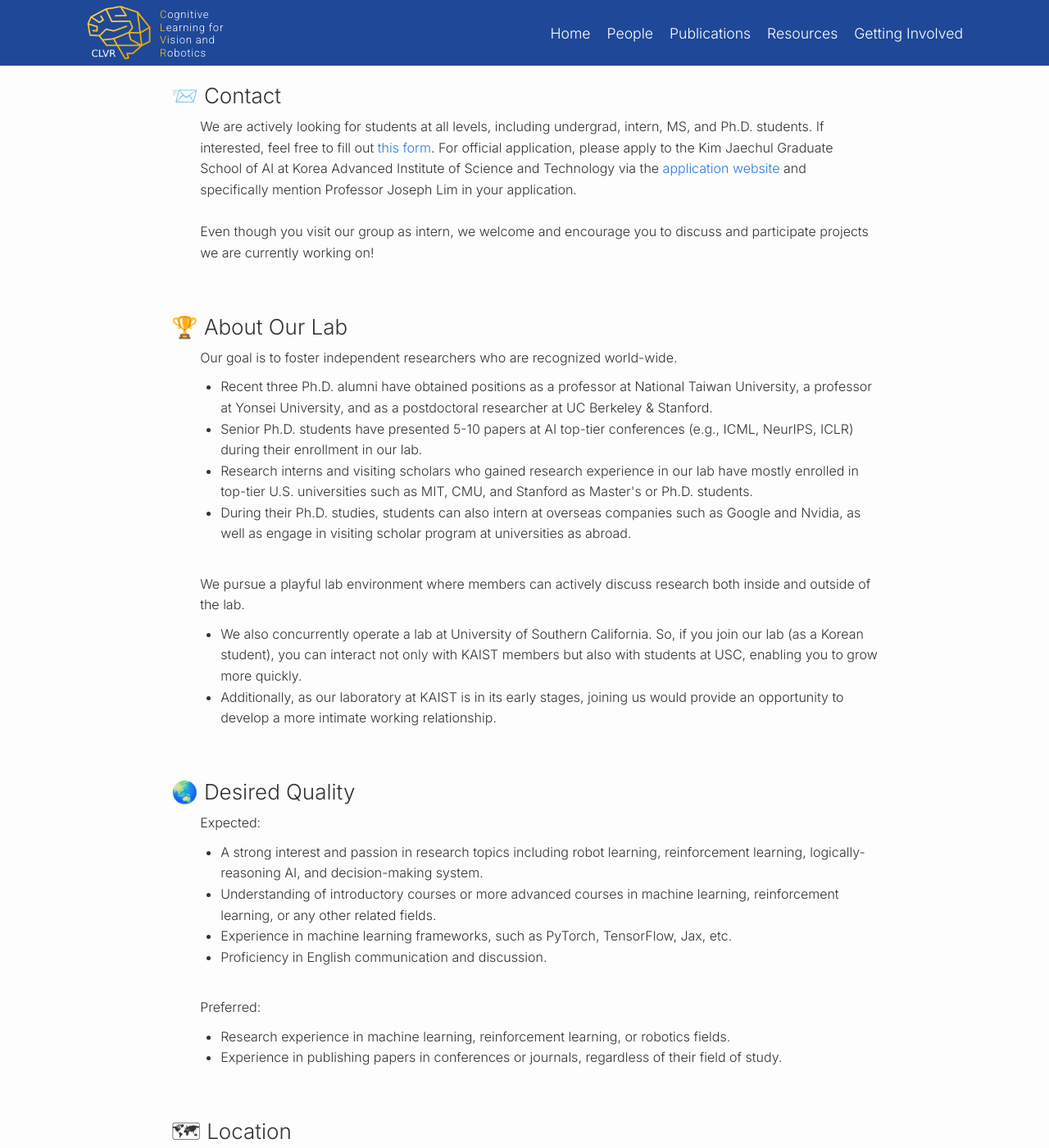
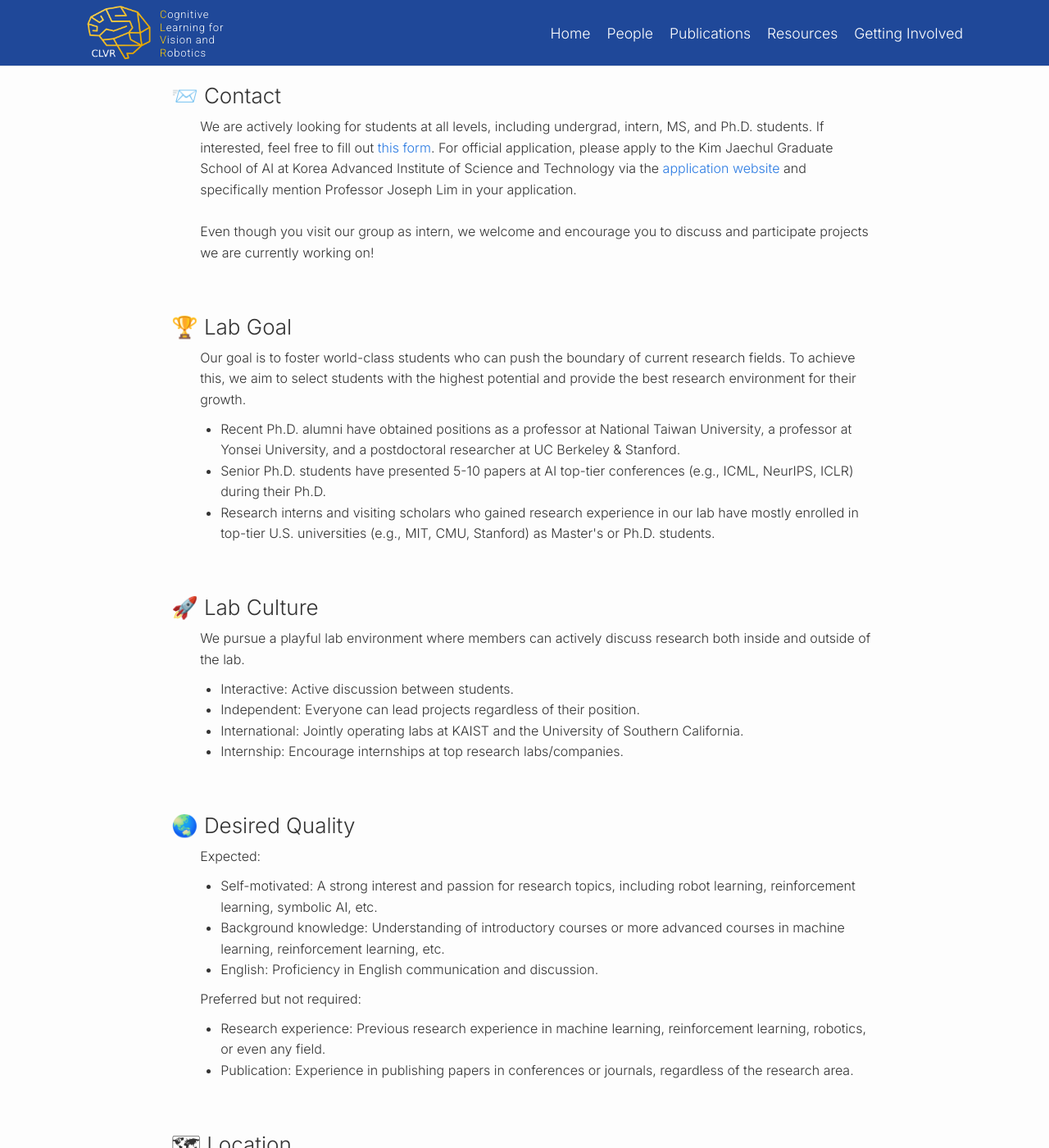
Before and after one commit to minhoheo/minhoheo.github.io, a Jekyll site: the page built from getting_involved.md, in a window 1280 px wide and 1400 px high. Shown: the whole window at 82% size. Built offline with Jekyll 4.4.1, drawn with Linux system fonts in a browser that asks for light colours; some web fonts are replaced.

Commit message:
update getting involved, nav bar show color on touch

```diff
--- a/_sass/minima/_layout.scss
+++ b/_sass/minima/_layout.scss
@@ -57,6 +57,10 @@
     transition: width 0.2s, background-color 0.5s;
     margin: 0 auto;
     z-index: 150;
+
+    @include media-query($on-palm) {
+        height: 0px;
+    }
 }
 
 .active-link .underline {
@@ -72,6 +76,18 @@
 .top-page-link:active .underline {
 	transition: none;
 	background-color: rgba(255,255,255,0.76);
+}
+
+.top-page-link {
+
+    @include media-query($on-palm) {
+        margin: 0px 0px 0px 0px !important;
+
+        &:active {
+            background-color: #7EC8E3;
+            // text-decoration: overline;
+        }
+    }
 }
 
 .site-title {
--- a/assets/projects/p_logic/main.scss
+++ b/assets/projects/p_logic/main.scss
@@ -170,6 +170,7 @@ For the top navigation bar.
       &:not(:last-child) {
         margin-right: 0;
       }
+
       margin-left: 20px;
       text-decoration: none;
     }
--- a/getting_involved.md
+++ b/getting_involved.md
@@ -30,27 +30,44 @@ order: 9
 
     <br><br>
 
-	<h3 style="text-align: left;">&#127942; <b>About Our Lab</b> </h3>
+	<h3 style="text-align: left;">&#127942; <b>Lab Goal</b> </h3>
     <p class="margin-left">
-	Our goal is to foster independent researchers who are recognized world-wide.
+	Our goal is to foster world-class students who can push the boundary of current research fields. To achieve this, we aim to select students with the highest potential and provide the best research environment for their growth.
     </p>
 	<ul class="margin-left-list">
         <li>
-        Recent three Ph.D. alumni have obtained positions as a professor at National Taiwan University, a professor at Yonsei University, and as a postdoctoral researcher at UC Berkeley & Stanford.
+        Recent Ph.D. alumni have obtained positions as a professor at National Taiwan University, a professor at Yonsei University, and a postdoctoral researcher at UC Berkeley & Stanford.
         </li>
         <li>
-        Senior Ph.D. students have presented 5-10 papers at AI top-tier conferences (e.g., ICML, NeurIPS, ICLR) during their enrollment in our lab.
+        Senior Ph.D. students have presented 5-10 papers at AI top-tier conferences (e.g., ICML, NeurIPS, ICLR) during their Ph.D.
         </li>
         <li>
-        Research interns and visiting scholars who gained research experience in our lab have mostly enrolled in top-tier U.S. universities such as MIT, CMU, and Stanford as Master's or Ph.D. students.
-        </li>
-        <li>
-        During their Ph.D. studies, students can also intern at overseas companies such as Google and Nvidia, as well as engage in visiting scholar program at universities as abroad.
+        Research interns and visiting scholars who gained research experience in our lab have mostly enrolled in top-tier U.S. universities (e.g., MIT, CMU, Stanford) as Master's or Ph.D. students.
         </li>
 	</ul>
 
+    <br><br>
 
-    <br>
+    <h3 style="text-align: left;">&#128640; <b>Lab Culture</b> </h3>
+    <p class="margin-left">
+	We pursue a playful lab environment where members can actively discuss research both inside and outside of the lab.
+    </p>
+	<ul class="margin-left-list">
+        <li>
+        Interactive: Active discussion between students.
+        </li>
+        <li>
+        Independent: Everyone can lead projects regardless of their position.
+        </li>
+        <li>
+        International: Jointly operating labs at KAIST and the University of Southern California.
+        </li>
+        <li>
+        Internship: Encourage internships at top research labs/companies.
+        </li>
+	</ul>
+
+    <!-- <br>
     <p class="margin-left">
 	We pursue a playful lab environment where members can actively discuss research both inside and outside of the lab.
     </p>
@@ -62,7 +79,7 @@ order: 9
         <li>
         Additionally, as our laboratory at KAIST is in its early stages, joining us would provide an opportunity to develop a more intimate working relationship.
         </li>
-	</ul>
+	</ul> -->
 
 	<br><br>
 
@@ -72,28 +89,25 @@ order: 9
     </p>
 	<ul class="margin-left-list">
 		<li>
-		A strong interest and passion in research topics including robot learning, reinforcement learning, logically-reasoning AI, and decision-making system.
+        Self-motivated: A strong interest and passion for research topics, including robot learning, reinforcement learning, symbolic AI, etc.
 		</li>
 		<li>
-		Understanding of introductory courses or more advanced courses in machine learning, reinforcement learning, or any other related fields.
+        Background knowledge: Understanding of introductory courses or more advanced courses in machine learning, reinforcement learning, etc.
 		</li>
 		<li>
-		Experience in machine learning frameworks, such as PyTorch, TensorFlow, Jax, etc.
-		</li>
-		<li>
-		Proficiency in English communication and discussion.
+        English: Proficiency in English communication and discussion.
 		</li>
 	</ul>
-    <br>
     <p class="margin-left">
-	<b>Preferred:</b>
+	<b>Preferred but not required:</b>
     </p>
 	<ul class="margin-left-list">
 		<li>
-		Research experience in machine learning, reinforcement learning, or robotics fields.
+		Research experience: Previous research experience in machine learning, reinforcement learning, robotics, or even any field.
+
 		</li>
 		<li>
-		Experience in publishing  papers in conferences or journals, regardless of their field of study.
+		Publication: Experience in publishing  papers in conferences or journals, regardless of the research area.
 		</li>
 	</ul>
 
```
Also changed, not shown: index.md (+2 -2 lines), research.md (+2 -1 lines).
